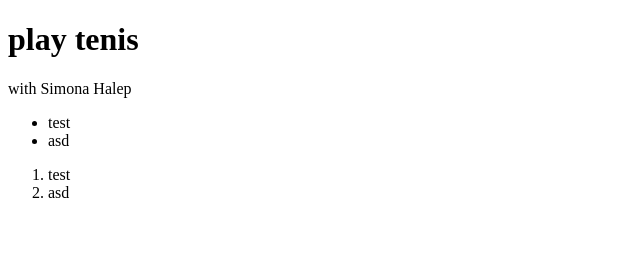
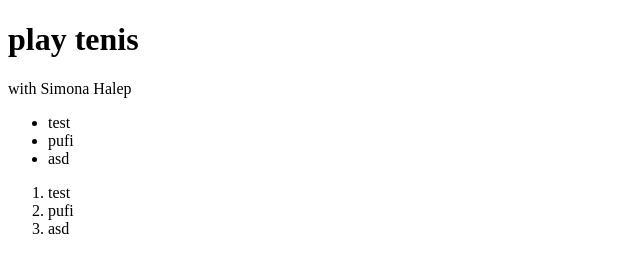
Before and after one commit to cojocalexandra/hello-world, a plain HTML site: page index.html in a window 1280 px wide. Shown: the whole page, without its empty margins (0-640 px from the left). Drawn offline with Linux system fonts and the light colour scheme.

Commit message:
Test A03
rezultat

```diff
--- a/index.html
+++ b/index.html
@@ -18,11 +18,13 @@
 
     <ul>
         <li>test</li>
+        <li>pufi</li>
         <li>asd</li>
     </ul>
 
     <ol>
         <li>test</li>
+        <li>pufi</li>
         <li>asd</li>
     </ol>
 </body>
```
